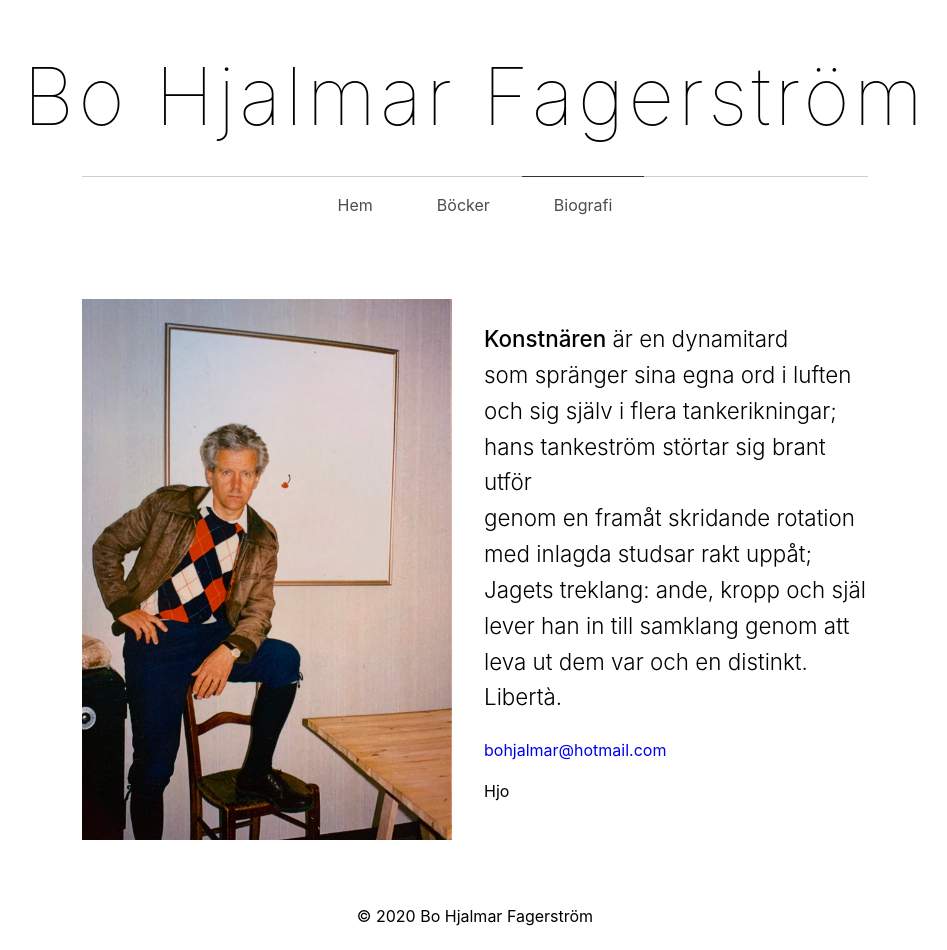
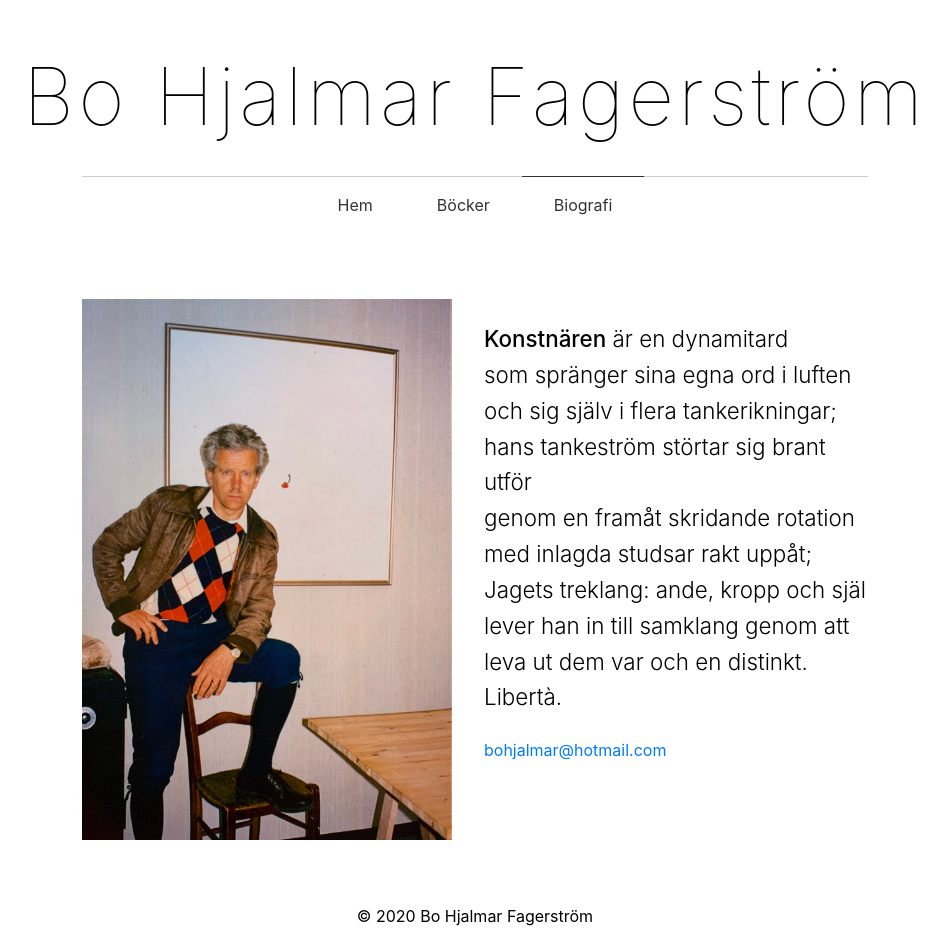
Before and after one commit to Selfnrj/bohjalmarfagerstrom, a React app: page /biografi in a window 1280 px wide. Shown: the whole page, without its empty margins (165-1112 px from the left). Built offline with nearby package versions, Linux system fonts and the light colour scheme.

Commit message:
Fix image in bio

```diff
--- a/public/index.html
+++ b/public/index.html
@@ -26,7 +26,6 @@
     <noscript>
       You need to enable JavaScript to run this app.
     </noscript>
-    <link href='https://fonts.googleapis.com/css?family=Roboto:100,400' rel='stylesheet' type='text/css'>
     <div id="root"></div>
     <!--
       This HTML file is a template.
--- a/src/App.scss
+++ b/src/App.scss
@@ -1,17 +1,18 @@
 // Variables
 $gutter: 64px;
 $baseColor: #333;
+$linkColor: #007bff;
 $BaseFontFamily: -apple-system, BlinkMacSystemFont, "Helvetica Neue", Helvetica, sans-serif;
 
-html {
-  overflow-y: scroll;
-}
 
 body {
   font-family: $BaseFontFamily;
+  -moz-osx-font-smoothing: grayscale;
+  -webkit-font-smoothing: antialiased;
   margin: 0;
   padding: 0;
   line-height: 1.6;
+  overflow-y: scroll;
 }
 
 .App {
@@ -24,7 +25,6 @@ body {
 h2 {
   font-size: 2em;
   font-weight: 200;
-  font-feature-settings: "liga", "dlig";
 }
 
 b {
@@ -33,6 +33,11 @@ b {
 
 a {
   text-decoration: none;
+  color: $linkColor;
+
+  &:hover {
+    text-decoration: underline;
+  }
 }
 
 .header {
@@ -41,11 +46,18 @@ a {
 
   &__title {
     font-weight: 100;
-    font-feature-settings: "liga", "dlig";
+    //font-feature-settings: "liga", "dlig";
     text-align: center;
     margin: 2rem 0 1rem;
     display: inline-block;
     letter-spacing: 4px;
+
+    /**
+    * Firefox specific rule
+    */
+    @-moz-document url-prefix() {
+      letter-spacing: 3px;
+    }
 
     @media only screen and (min-width: 640px) {
       font-size: 5em;
@@ -56,7 +68,7 @@ a {
     margin: $gutter auto;
     margin-top: $gutter/2;
     width: 100%;
-    max-width: 708px;
+    max-width: 786px;
   }
 
   &__desc {
@@ -83,12 +95,8 @@ a {
   a {
     display: block;
     padding: $gutter/4 $gutter/2;
-    color: lighten($baseColor, 10%);
+    color: $baseColor;
     cursor: pointer;
-
-    &:hover {
-      color: $baseColor;
-    }
 
     &.active {
       border-top: solid 1px $baseColor;
--- a/src/components/Bio.js
+++ b/src/components/Bio.js
@@ -5,14 +5,15 @@ import data from "./../data";
 export const Bio = (props) => {
 
   return (
-    <section class="fade-in">
+    <section className="fade-in">
       { data.Bio.map((bio, i) => (
-          <div class="biografi" key={i}>
-            <img src={bio.image} alt={bio.artist} />
+          <div className="biografi" key={i}>
+            <div className="biografi__image">
+              <img src={bio.image} alt={bio.artist} />
+            </div>
             <section>
-              <p class="biografi__text"><b>{bio.artist}</b> {bio.desc}</p>
+              <p className="biografi__text"><b>{bio.artist}</b> {bio.desc}</p>
               <a href={`mailto:${bio.email}`}>{bio.email}</a>
-              <p>Hjo</p>
             </section>
           </div>
         )
--- a/src/components/Gallery.js
+++ b/src/components/Gallery.js
@@ -11,6 +11,7 @@ export class Gallery extends Component {
       slideTransitionSpeed: 1000,
       buttonsIconPadding: "2px",
       enablePanzoom: false,
+      showThumbnails: false,
       hideControlsAfter: 0
     };
 
```
